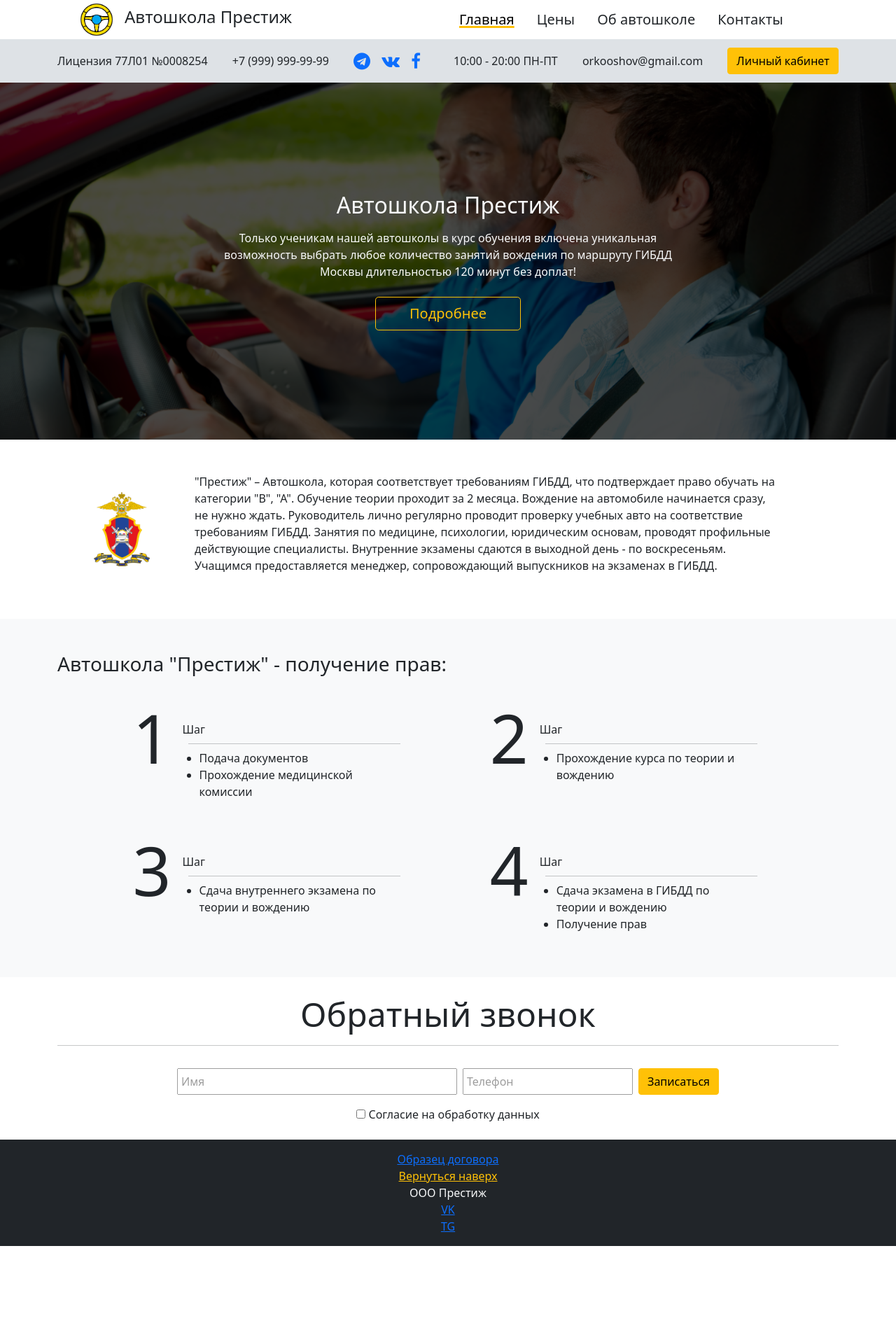
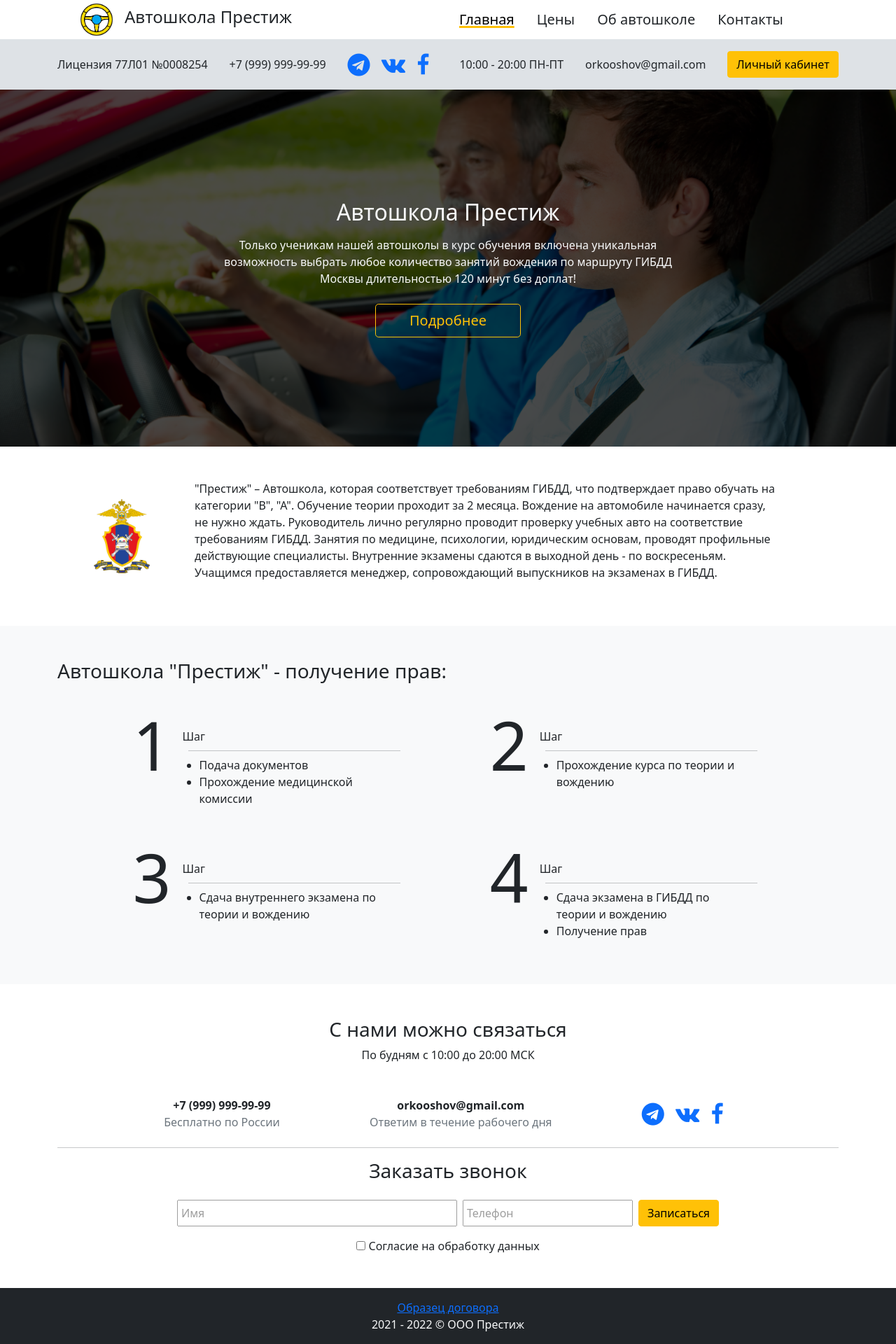
Before and after one commit to orkooshov/prestigedrivingschool, a Django app: page / in a window 1280 px wide. Shown: the whole page at 70% size. Before the commit the page ends 1780 px from the top, so only its background shows below. Run offline with Django 4.2, Linux system fonts and the light colour scheme; parts of the project's set-up code (start-up, migrations or seed data) failed here and were passed over.

Commit message:
fix footer

```diff
--- a/drivingschool/templates/drivingschool/base.html
+++ b/drivingschool/templates/drivingschool/base.html
@@ -43,9 +43,51 @@
   {% endblock %}
 </head>
 
-<body>
+<body class="d-flex flex-column">
   {% block body %}
   {% block content %} {% endblock %}
+  {% endblock %}
+  {% block footer %}
+
+  <div class="m-5">
+    <div class="container text-center">
+      <h3 class="">С нами можно связаться</h3>
+      <p class="m-0">По будням с 10:00 до 20:00 МСК</p>
+      <br>
+      <div class="d-flex flex-row justify-content-evenly m-4">
+        <div>
+          <strong>+7 (999) 999-99-99</strong>
+          <p class="m-0 text-secondary">Бесплатно по России</p>
+        </div>
+        <div>
+          <strong>orkooshov@gmail.com</strong>
+          <p class="m-0 text-secondary">Ответим в течение рабочего дня</p>
+        </div>
+
+        <style>
+          .social-links {
+            font-size: 32px;
+          }
+        </style>
+        <div>
+          <a href="http://t.me/orkooshov" class="social-links"><i class="fa fa-telegram"></i></a>
+          <a href="http://vk.com/orkooshov/" class="social-links"><i class="fa fa-vk"></i></a>
+          <a href="http://fb.com/" class="social-links"><i class="fa fa-facebook"></i></a>
+        </div>
+      </div>
+      <hr>
+      <h3 class="text-center">Заказать звонок</h3>
+      {% include 'drivingschool/call_application.html' %}
+    </div>
+  </div>
+  <footer class="footer bg-dark text-light text-center p-3">
+    <div class="container">
+      <div class="row">
+        <a href="{% static 'contract_sample.pdf' %}" class="link ">Образец договора</a>
+      </div>
+      <span>2021 - 2022 © ООО Престиж</span>
+    </div>
+  </footer>
   {% endblock %}
 </body>
 
--- a/drivingschool/templates/drivingschool/call_application.html
+++ b/drivingschool/templates/drivingschool/call_application.html
@@ -1,8 +1,4 @@
-<section class="p-4">
-    <div class="container">
-      <p class="display-5 text-center">Обратный звонок</p>
-      <hr>
-      <form action="{% url 'call_application' %}" method="post" class="d-flex flex-wrap flex-column align-items-center" >
+<form action="{% url 'call_application' %}" method="post" class="d-flex flex-wrap flex-column align-items-center">
   {% csrf_token %}
   <div class="d-flex justify-content-center flex-wrap p-3" style="gap: 8px;">
     <input type="text" name="name" placeholder="Имя" class="p-1" style="width: 400px; opacity: 0.7;;" required>
@@ -14,5 +10,3 @@
     Согласие на обработку данных
   </label>
 </form>
-    </div>
-</section>
--- a/drivingschool/templates/drivingschool/contact_us.html
+++ b/drivingschool/templates/drivingschool/contact_us.html
@@ -15,5 +15,4 @@
         </div>
     </div>
 </div>
-{% include 'drivingschool/landing_footer.html' %}
 {% endblock %}
--- a/drivingschool/templates/drivingschool/home.html
+++ b/drivingschool/templates/drivingschool/home.html
@@ -80,7 +80,6 @@
       </div>
     </div>
   </section>
-  {% include 'drivingschool/call_application.html' %}
+
 </main>
-{% include 'drivingschool/landing_footer.html' %}
 {% endblock %}
--- a/drivingschool/templates/drivingschool/landing_footer.html
+++ /dev/null
@@ -1,16 +0,0 @@
-{% load static %}
-<footer class="footer bg-dark text-light text-center p-3">
-    <div class="container">
-        <div class="row">
-            <a href="{% static 'contract_sample.pdf' %}" class="link ">Образец договора</a>
-        </div>
-        <div class="row">
-            <a href="#logo" class="btn-link text-warning">Вернуться наверх</a>
-        </div>
-        <span>ООО Престиж</span>
-        <div class="row">
-            <a href="http://vk.com/orkooshov/">VK</a>
-            <a href="http://t.me/orkooshov/">TG</a>
-        </div>
-    </div>
-</footer>
```
Lines whose indentation alone changed are shown as unchanged.
